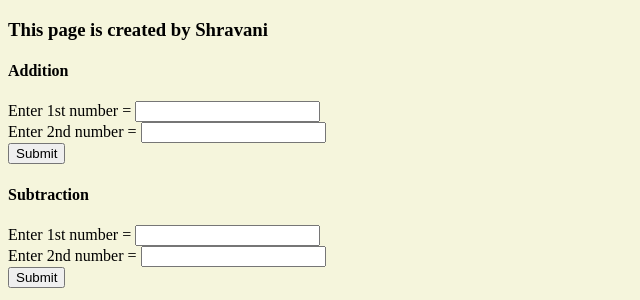
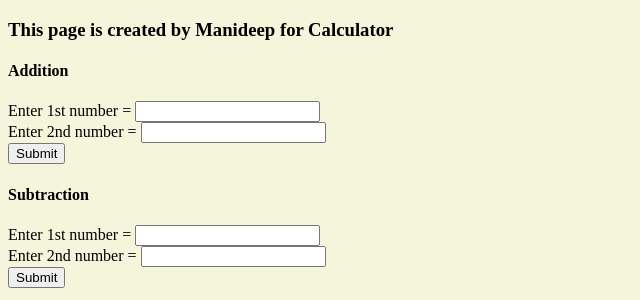
Before and after one commit to ManideepBangaru/Django-Journey, a Django app: page / in a window 1280 px wide. Shown: the top 300 px of the page, without its empty margins (0-640 px from the left). Run offline with Django 3.2, Linux system fonts and the light colour scheme.

Commit message:
Added a title for calculator

```diff
--- a/NewSite/calc/views.py
+++ b/NewSite/calc/views.py
@@ -7,7 +7,7 @@ from django.http import HttpResponse
 #     return HttpResponse("<h1>Hello Manoj !!!, I'm Django</h1>")
 
 def home(request):
-    return render(request, "home.html",{'name':'Shravani'})
+    return render(request, "home.html",{'name':'Manideep'})
 
 def add(request):
     operationType = "Addition"
--- a/NewSite/templates/home.html
+++ b/NewSite/templates/home.html
@@ -7,7 +7,7 @@
     <title>Calculator Home</title>
 </head>
 <body>
-<h3>This page is created by {{name}}</h3>
+<h3>This page is created by {{name}} for Calculator </h3>
 <h4> Addition </h4>
 <form action="add">
     Enter 1st number = <input type = 'text' name = 'num1'><br>
```
